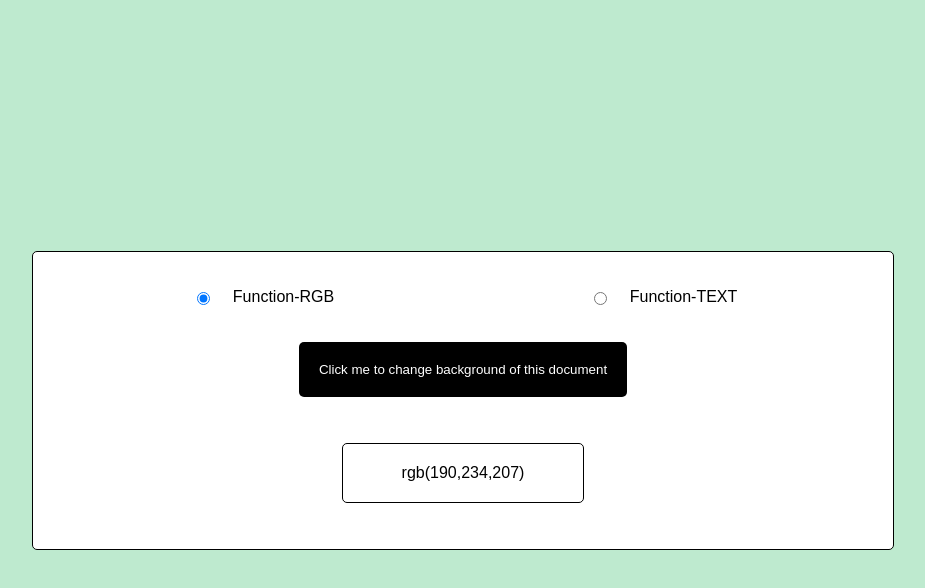
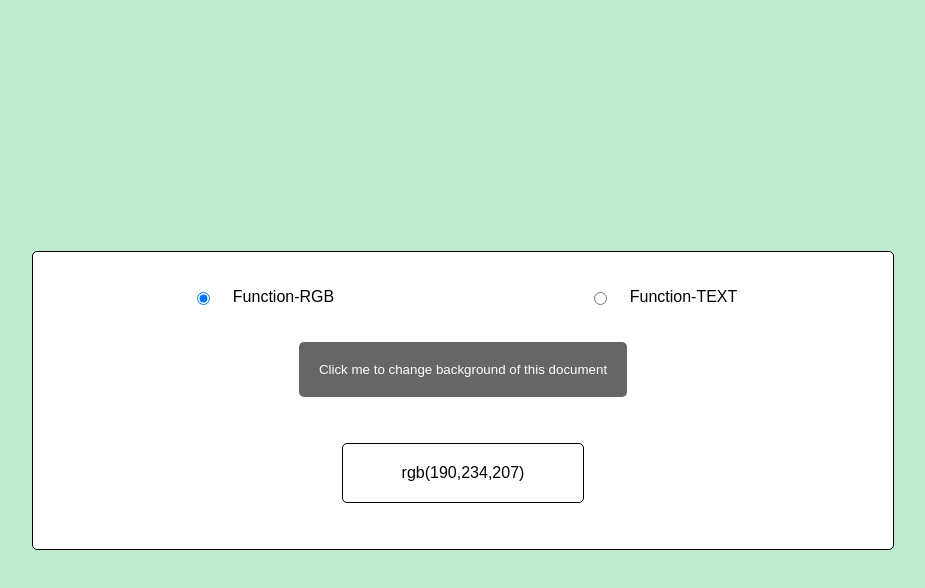
Before and after one commit to celalcok/Changing-background-color-of-html-body-element-with-js, a plain HTML site: page index.html in a window 1280 px wide. In both pictures the pointer is over the button "Click me to change background of this document". Shown: the whole page, without its empty margins (177-1102 px from the left). Drawn offline with Linux system fonts and the light colour scheme.

Commit message:
second commit

```diff
--- a/index.html
+++ b/index.html
@@ -57,8 +57,12 @@
              border-radius: 5px;
              padding: 20px;
              cursor: pointer;
+             transition:0.5s;
             }
 
+        button:hover{
+            background-color:#666;
+        }
         #result{
             padding: 20px;
             color: #000;
@@ -87,7 +91,6 @@
             </div>
         </div>
 
-        <!-- <small>Firstly choose a radio then refresh page. After that you can click button below</small> -->
         <button>Click me to change background of this document</button>
         <p id="result">This is result area</p>
     </div>
```
Also changed, not shown: change-background-color.gif.
